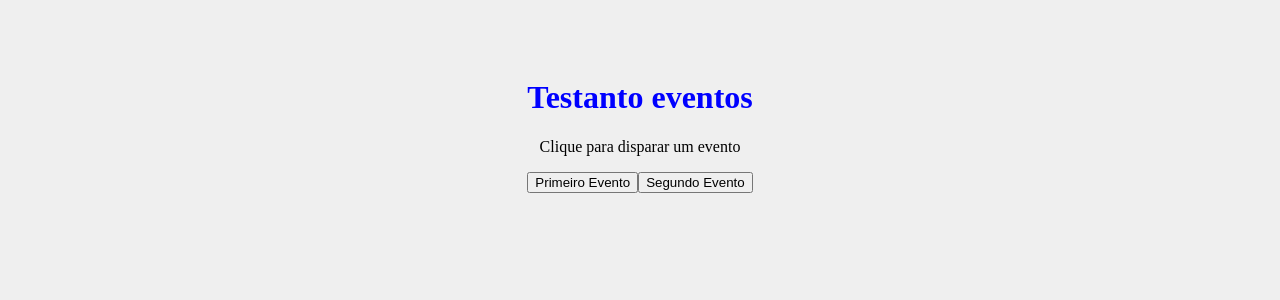
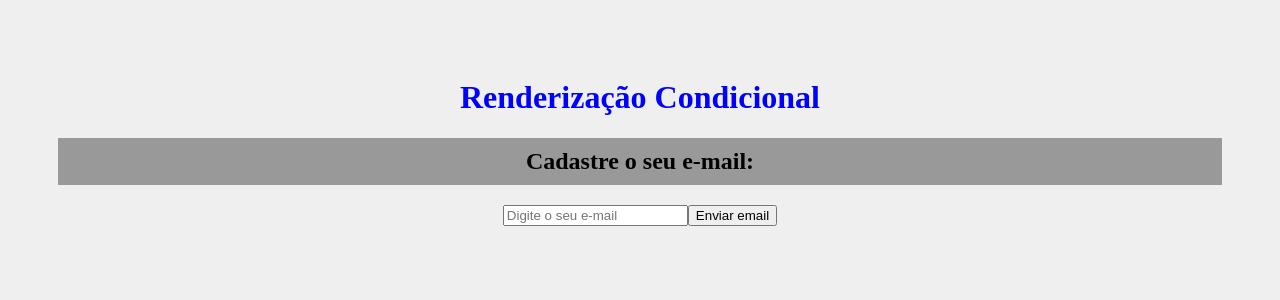
Before and after one commit to DevRianH/Curso-React---Hora-de-Codar, a React (Create React App) app: page / in a window 1280 px wide. Shown: the top 300 px of the page. Built offline with nearby package versions, Linux system fonts and the light colour scheme.

Commit message:
Aula 12 - Renderização Condicional pelo react

```diff
--- a/src/App.js
+++ b/src/App.js
@@ -1,13 +1,12 @@
 import './App.css';
-import Eventos from "./components/Eventos";
-import Form from "./components/Form";
+import Condicional from "./components/Condicional";
 
 function App() {
 
     return (
         <div className="App">
-            <h1>Testanto eventos</h1>
-            <Eventos numero={1}/>
+            <h1>Renderização Condicional</h1>
+            <Condicional />
         </div>
     );
 }
--- /dev/null
+++ b/src/components/Condicional.js
@@ -0,0 +1,33 @@
+import {useState} from "react";
+
+export default function Condicional() {
+    const [email, setEmail] = useState("");
+    const [userEmail, setUserEmail] = useState("");
+
+    function enviarEmail(e) {
+        e.preventDefault();
+        setUserEmail(email)
+    }
+
+    function limparEmail() {
+        setUserEmail('')
+    }
+
+    return (
+        <div>
+            <h2>Cadastre o seu e-mail:</h2>
+            <form>
+                <input type="email"
+                       placeholder="Digite o seu e-mail"
+                       onChange={(e) => setEmail(e.target.value)}/>
+                <button type="submit" onClick={enviarEmail}>Enviar email</button>
+                {userEmail && (
+                    <div>
+                        <p>O e-mail do usuário é: {userEmail}</p>
+                        <button type="submit" onClick={limparEmail}>Limpar e-mail</button>
+                    </div>
+                )}
+            </form>
+        </div>
+    )
+}
```
